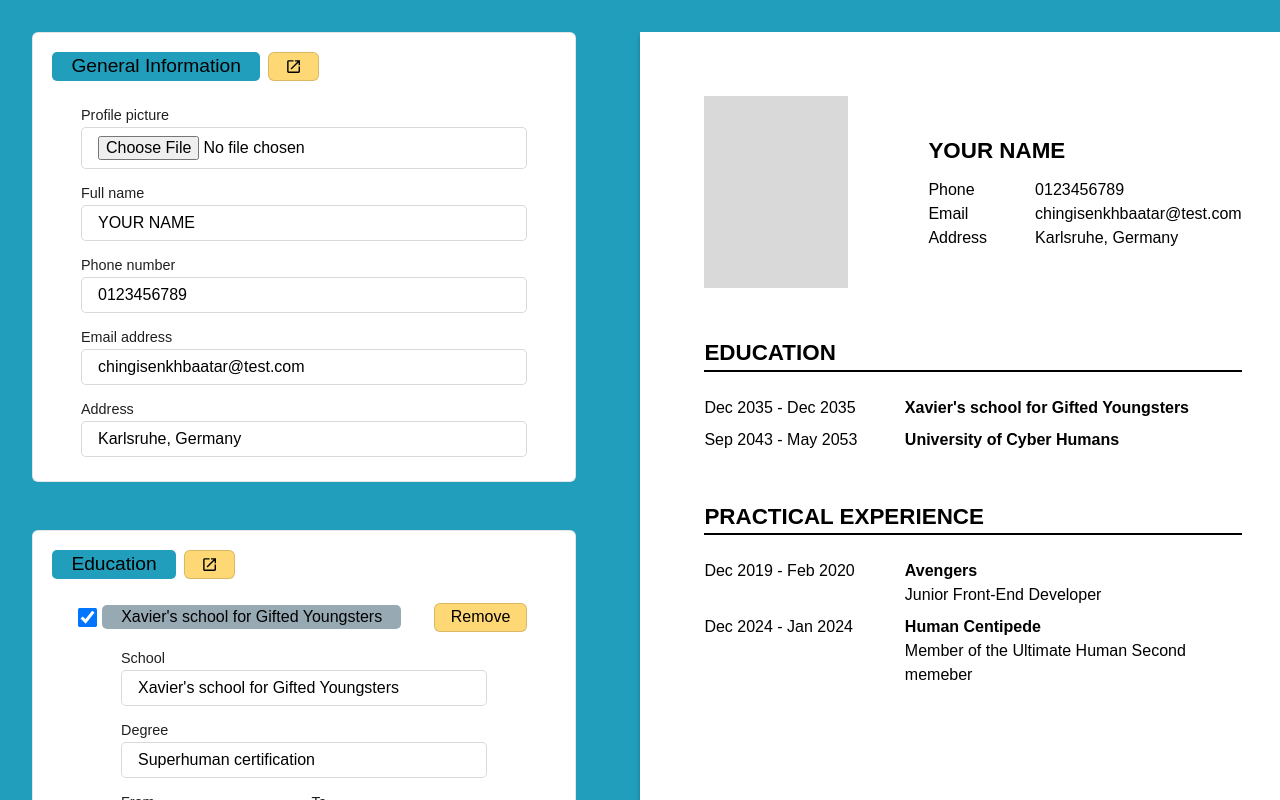
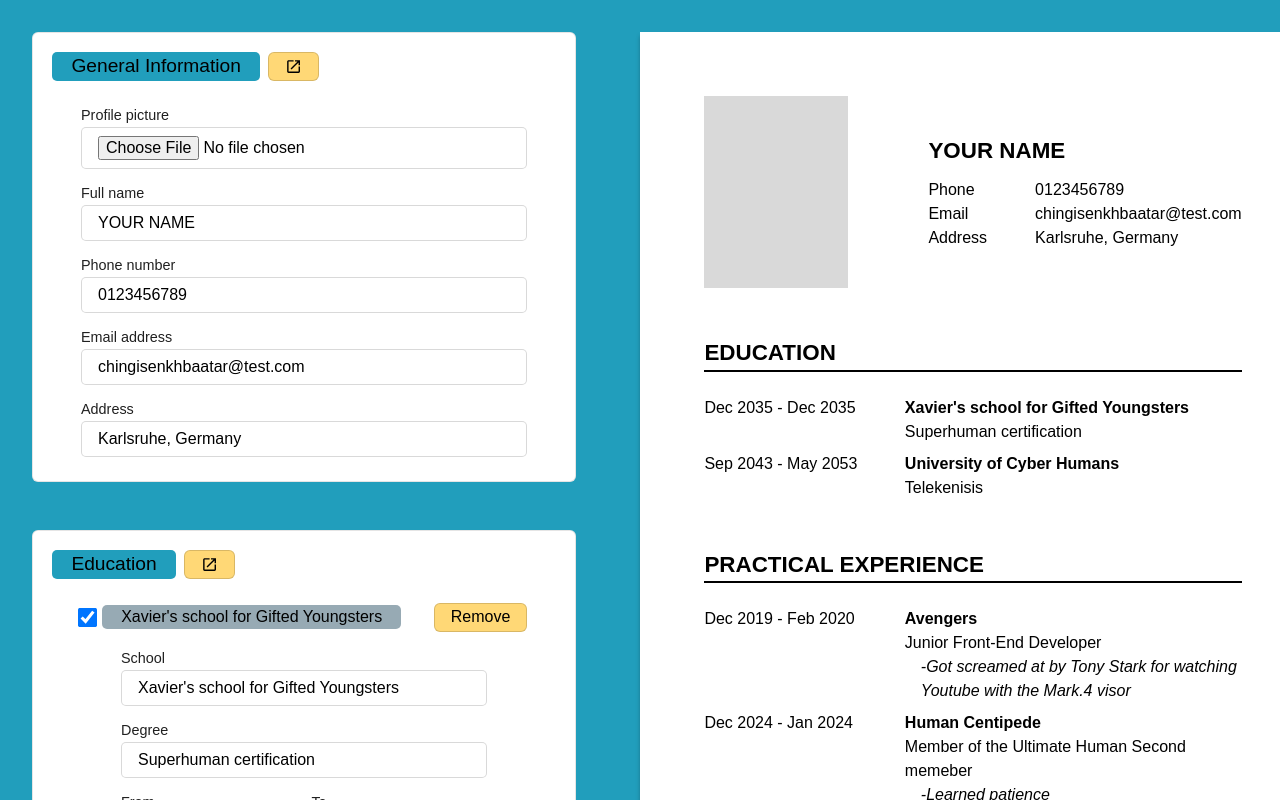
Before and after one commit to codetwentyfive/cv-application, a React (Vite) app: page / in a window 1280 px wide. Shown: the top 800 px of the page. Built offline with nearby package versions, Linux system fonts and the light colour scheme.

Commit message:
added details and degree input

```diff
--- a/src/components/Right.jsx
+++ b/src/components/Right.jsx
@@ -38,7 +38,7 @@ function Education (data) {
           </div>
           <div>
             <p id = "place-name">{place.school}</p>
-            <p id = "role">{place.role}</p>
+            <p id = "degree">{place.degree}</p>
           </div>
         </div>
       );
@@ -57,6 +57,7 @@ function Practical (data) {
           <div>
             <p id = "place-name">{place.company}</p>
             <p id = "role">{place.position + " " + place.role}</p>
+            <p id='details'>{place.details}  </p>
           </div>
         </div>
       );
```
